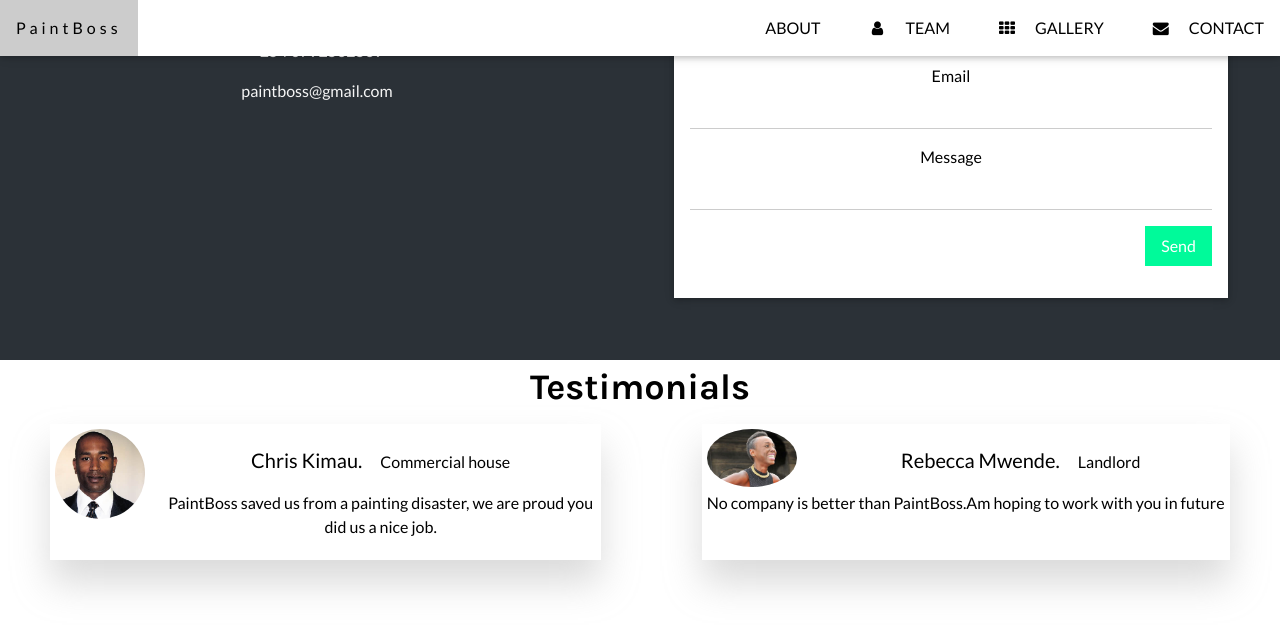
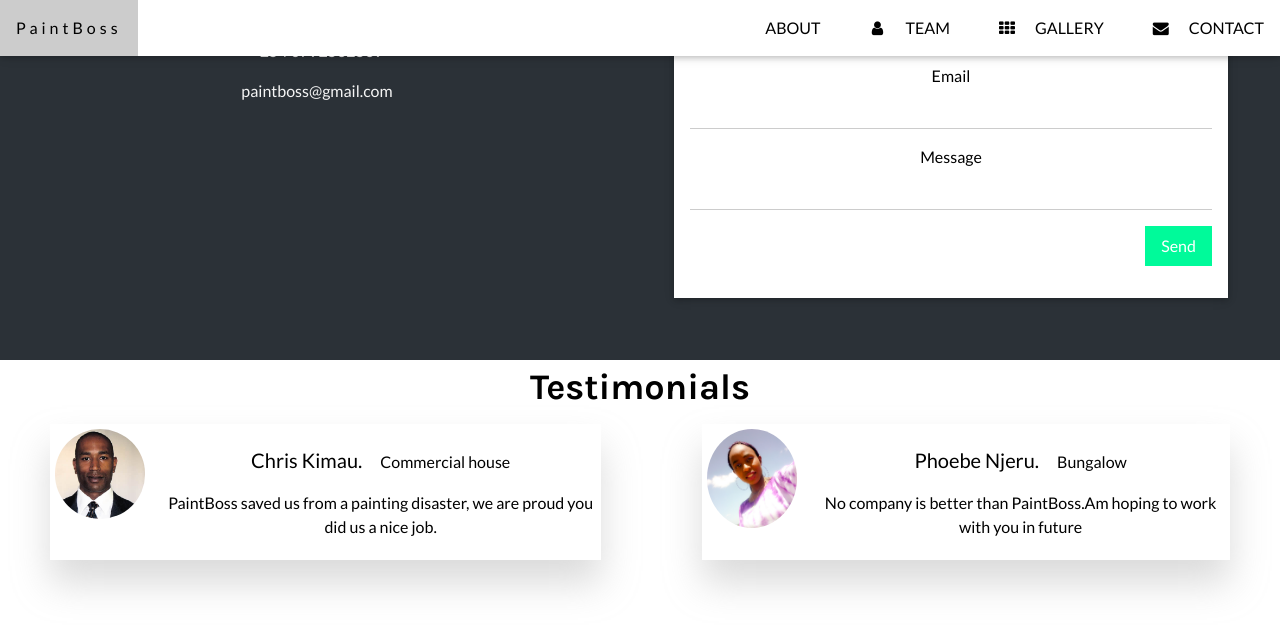
Before and after one commit to Ngasha/boss, a Jekyll site: the page built from index.html, in a window 1280 px wide and 900 px high, scrolled down 10122 px. Shown: the top 630 px of the window. Built offline with Jekyll 4.4.1, drawn with Linux system fonts in a browser that asks for light colours.

Commit message:
initial commit

```diff
--- a/_includes/sections/testimonials.html
+++ b/_includes/sections/testimonials.html
@@ -9,8 +9,8 @@
     </div>
 
     <div class="containera">
-      <img src="./img/proud.jpg" alt="Avatar" style="width:90px">
-      <p><span>Rebecca Mwende.</span> Landlord</p>
+      <img src="./img/phoebe.jpg" alt="Avatar" style="width:90px">
+      <p><span>Phoebe Njeru.</span> Bungalow</p>
       <p>No company is better than PaintBoss.Am hoping to work with you in future</p>
     </div>
   </div>
```
Also changed, not shown: img/phoebe.jpg (added).
